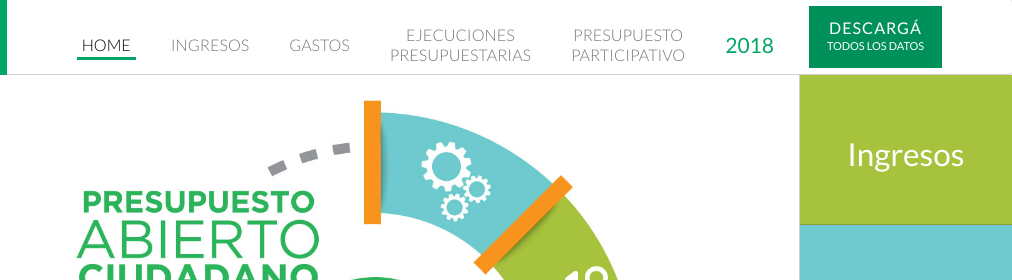
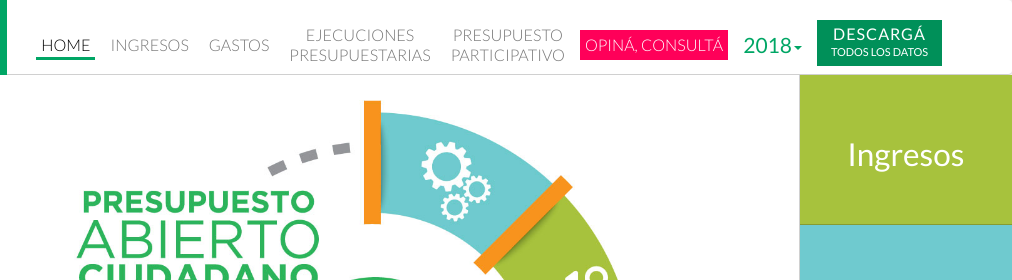
Before and after one commit to ModernizacionMuniCBA/presupuestos-de-cordoba, a plain HTML site: page index.html in a window 1280 px wide. Shown: the top 280 px of the page, 268-1280 px from the left. Drawn offline with nearby package versions, Linux system fonts and the light colour scheme.

Commit message:
Modificaciones del Header Fixed #1608

```diff
--- a/assets/css/bsMuniCba-responsiveness.css
+++ b/assets/css/bsMuniCba-responsiveness.css
@@ -83,6 +83,10 @@
 
 /*Large devices (desktops, 992px and up)*/
 @media (min-width: 992px) {
+  .a-opinar{
+    background-color: #ff0059 !important;
+    color: #FFF !important;
+  }
   .border-b-mob{
     border-bottom: none;
   }
@@ -279,7 +283,7 @@
     /*text-transform: uppercase;*/
   }
 .navbar-gaMuniCba .nav.navbar-nav.navbar-right li a{
-  margin-left: 30px;
+  margin-left: 10px;
 }
 .col-subidos{
   padding-left: 15px;
--- a/assets/css/presupuesto.css
+++ b/assets/css/presupuesto.css
@@ -600,11 +600,11 @@ hr {
 
 #navbar .navbar-nav .bajar-datos a {
   text-align: center;
-  margin-top: 6px;
+  margin-top: 20px;
   color: #FFFFFF;
   line-height: 1em;
   background-color: #009059;
-  padding: 14px 18px;
+  padding: 6px 14px;
   font-weight: 500;
 }
 #navbar .navbar-nav .bajar-datos a:hover {
--- a/index.html
+++ b/index.html
@@ -361,8 +361,13 @@
               Presupuesto<br/>Participativo
             </a>
             </li>
+            <li>
+              <a href="https://docs.google.com/forms/d/1qE3R9y13F_TltLtMR4FRQ5GH3akRYJbe1tdcXhI-G1g/viewform?edit_requested=true" target="_blank" class="a-opinar">
+              Opiná, consultá
+            </a>
+            </li>
             <li class="dropdown year">
-              <a href="#" class="dropdown-toggle selectedYear" data-toggle="dropdown" role="button" aria-haspopup="true" aria-expanded="false">2018 <!--<span class="caret"></span>--></a>
+              <a href="#" class="dropdown-toggle selectedYear" data-toggle="dropdown" role="button" aria-haspopup="true" aria-expanded="false">2018<span class="caret"></span></a>
               <ul class="dropdown-menu lvl1">
                 <li><a href="#" class="yearSelector" data-year="2018">2018</a></li>
                 <li><a href="#" class="yearSelector" data-year="2017">2017</a></li>
```
Also changed, not shown: ejecuciones-presupuestarias.html (+9 -1 lines).
